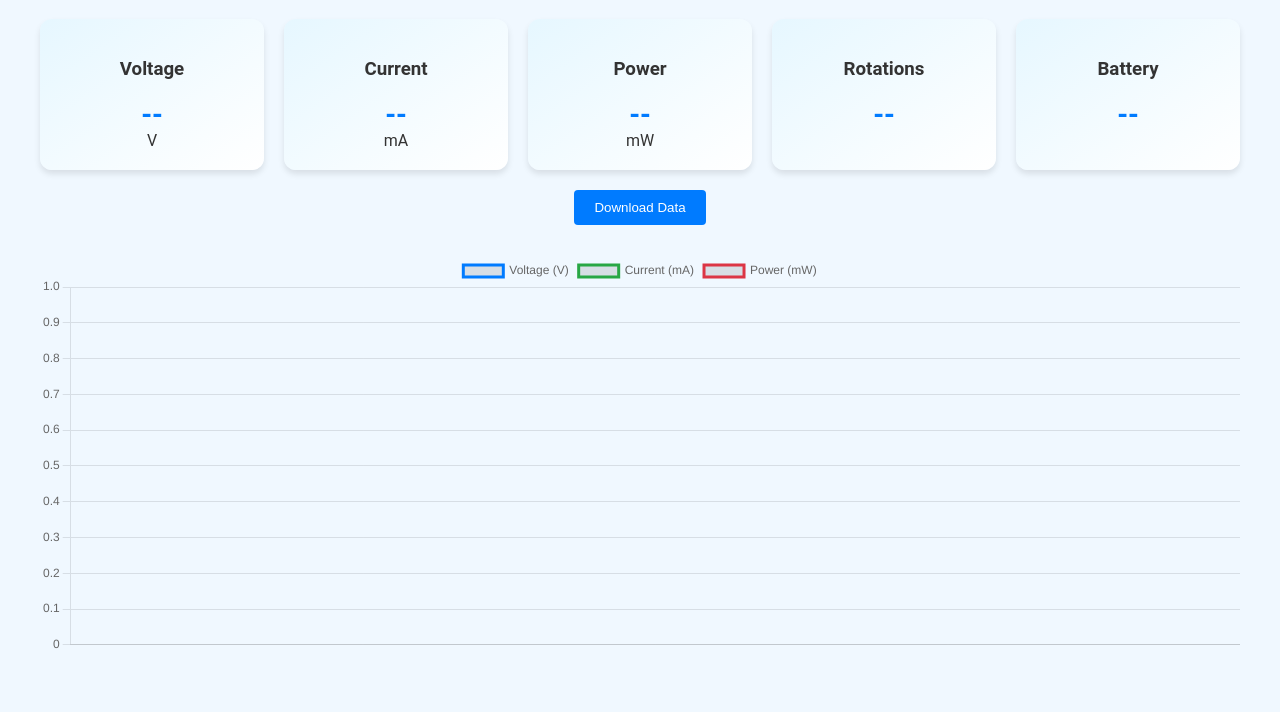
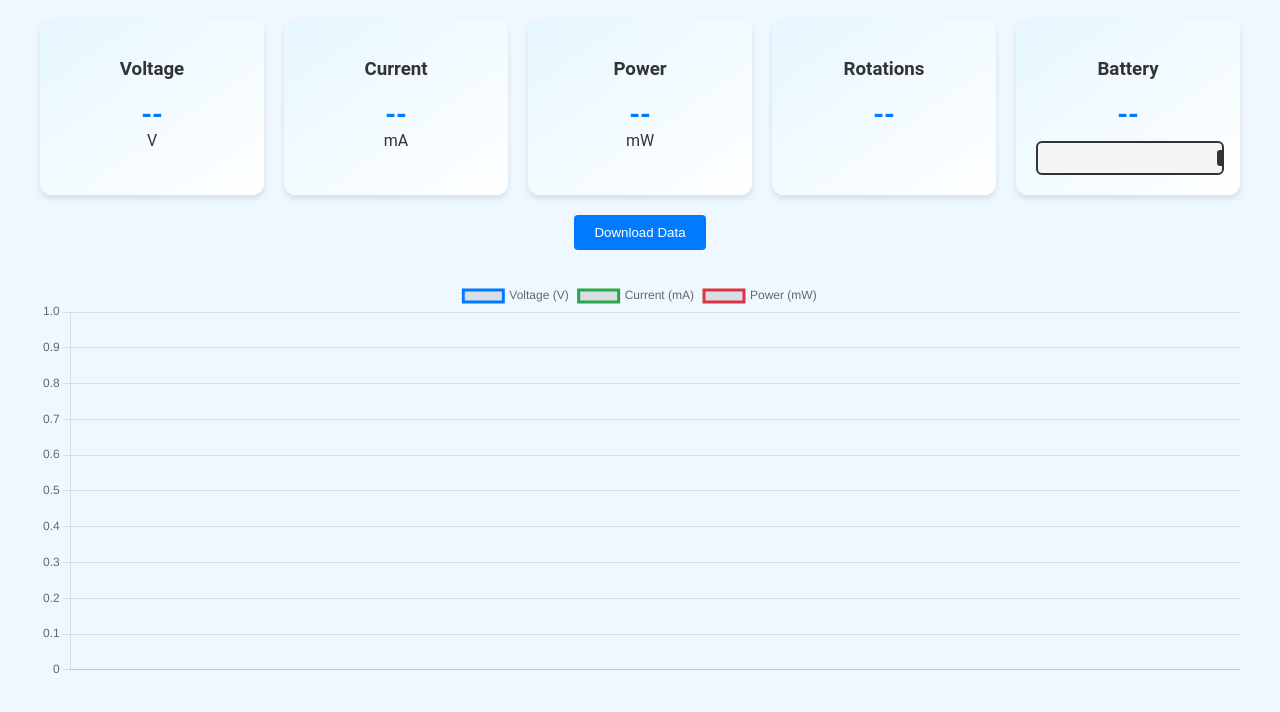
Before and after one commit to Richard09-1/Proyecto_Monitoreo, a website: page public/index.html in a window 1280 px wide. Shown: the part 82-794 px from the top of the page. Drawn offline with nearby package versions, Linux system fonts and the light colour scheme; no server answers.

Commit message:
index.html

```diff
--- a/public/index.html
+++ b/public/index.html
@@ -41,6 +41,34 @@
             font-weight: bold;
             color: #007bff;
         }
+        .battery-indicator {
+            position: relative;
+            width: 100%;
+            height: 30px;
+            border: 2px solid #333;
+            border-radius: 6px;
+            margin-top: 10px;
+            display: flex;
+            align-items: center;
+            justify-content: flex-start;
+            background: #f5f5f5;
+            overflow: hidden;
+        }
+        .battery-indicator::after {
+            content: '';
+            position: absolute;
+            right: -5px;
+            top: 7px;
+            width: 10px;
+            height: 16px;
+            background: #333;
+            border-radius: 3px;
+        }
+        .battery-fill {
+            height: 100%;
+            background: #28a745;
+            transition: width 0.3s ease;
+        }
         button {
             padding: 10px 20px;
             background: #007bff;
@@ -57,13 +85,6 @@
         .chart-container {
             margin-top: 30px;
             height: 400px;
-        }
-        #batteryBar {
-            position: absolute;
-            bottom: 20px;
-            left: 20px;
-            right: 20px;
-            height: 20px;
         }
     </style>
 </head>
@@ -93,7 +114,9 @@
         <div class="data-card">
             <h3>Battery</h3>
             <div id="battery" class="value">--</div>
-            <canvas id="batteryBar"></canvas>
+            <div class="battery-indicator">
+                <div id="batteryFill" class="battery-fill" style="width: 0%;"></div>
+            </div>
         </div>
     </div>
 
@@ -104,7 +127,7 @@
     </div>
 
     <script>
-        let lineChart, batteryChart;
+        let lineChart;
 
         function initCharts() {
             const lineCtx = document.getElementById('dataChart').getContext('2d');
@@ -138,35 +161,6 @@
                     maintainAspectRatio: false
                 }
             });
-
-            const batteryCtx = document.getElementById('batteryBar').getContext('2d');
-            batteryChart = new Chart(batteryCtx, {
-                type: 'bar',
-                data: {
-                    labels: ['Battery'],
-                    datasets: [{
-                        data: [0],
-                        backgroundColor: ['#28a745']
-                    }]
-                },
-                options: {
-                    indexAxis: 'y',
-                    scales: {
-                        x: {
-                            max: 100,
-                            min: 0,
-                            display: false
-                        },
-                        y: {
-                            display: false
-                        }
-                    },
-                    plugins: {
-                        legend: { display: false },
-                        tooltip: { enabled: false }
-                    }
-                }
-            });
         }
 
         function updateData() {
@@ -182,15 +176,15 @@
                         document.getElementById('rotations').textContent = latest['# vueltas'];
                         document.getElementById('battery').textContent = latest['Bateria'].toFixed(1);
 
+                        const batteryFill = document.getElementById('batteryFill');
+                        batteryFill.style.width = `${latest['Bateria']}%`;
+                        batteryFill.style.backgroundColor = latest['Bateria'] > 20 ? '#28a745' : '#dc3545';
+
                         lineChart.data.labels = data.map(d => new Date(d.timestamp).toLocaleTimeString());
                         lineChart.data.datasets[0].data = data.map(d => d.voltaje);
                         lineChart.data.datasets[1].data = data.map(d => d.corriente);
                         lineChart.data.datasets[2].data = data.map(d => d.potencia);
                         lineChart.update();
-
-                        batteryChart.data.datasets[0].data = [latest['Bateria']];
-                        batteryChart.data.datasets[0].backgroundColor = latest['Bateria'] > 20 ? '#28a745' : '#dc3545';
-                        batteryChart.update();
                     }
                 })
                 .catch(error => console.error('Error fetching data:', error));
```
